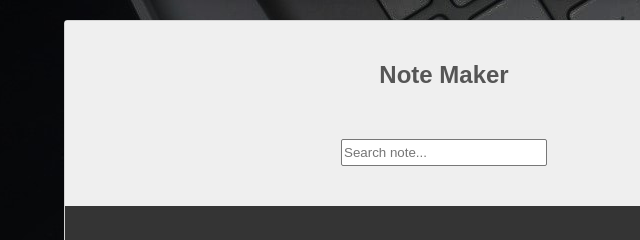
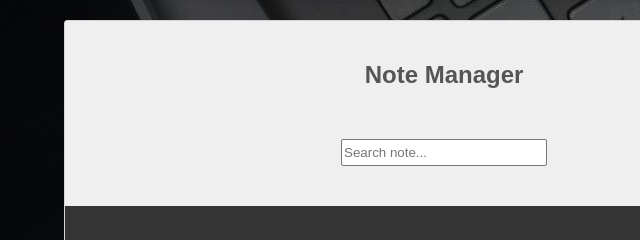
Before and after one commit to chhipanikhil9/Note-Manager, a plain HTML site: page index.html in a window 1280 px wide. Shown: the top 240 px of the page, 196-836 px from the left. Drawn offline with Linux system fonts and the light colour scheme.

Commit message:
Update index.html

```diff
--- a/index.html
+++ b/index.html
@@ -1,7 +1,7 @@
 <!DOCTYPE html>
 <html>
 <head>
-    <title>Note-Maker</title>
+    <title>Note-Manager</title>
     <link rel="stylesheet" type="text/css" href="style.css">
     <!--<link rel="stylesheet" type="text/css" href="css/font-awesome.css">
 -->
@@ -9,7 +9,7 @@
 <body>
     <div class="wrapper">
         <header>
-            <h2>Note Maker</h2>
+            <h2>Note Manager</h2>
             <form id="search-note">
                 <input type="text" placeholder="Search note...">
             </form>
```
